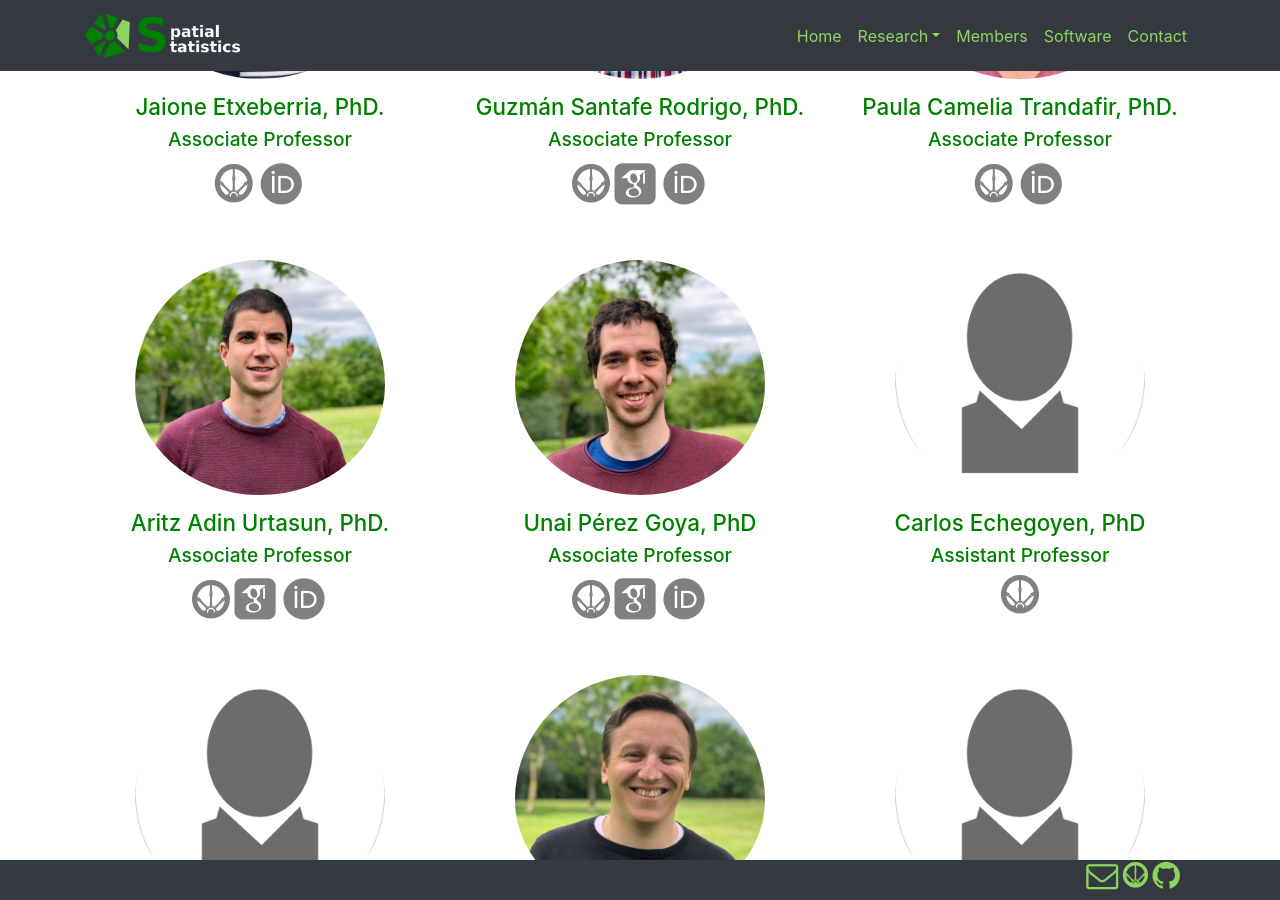
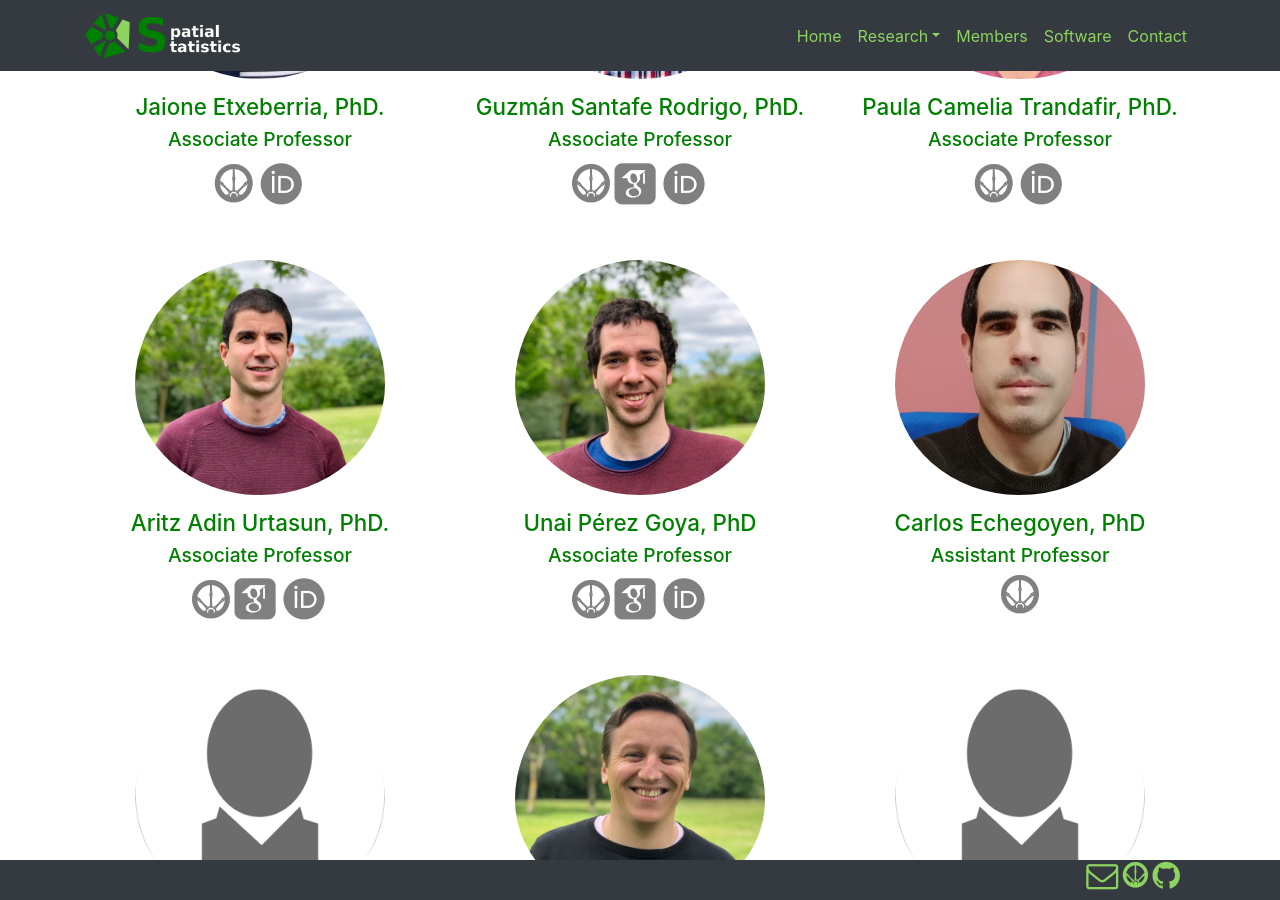
Before and after one commit to spatialstatisticsupna/spatialstatisticsupna.github.io, a Jekyll site: the page built from index.html, in a window 1280 px wide and 900 px high, scrolled down 3814 px. Built offline with Jekyll 4.4.1, drawn with Linux system fonts in a browser that asks for light colours; some web fonts are replaced.

Commit message:
Update members.html

```diff
--- a/_includes/members.html
+++ b/_includes/members.html
@@ -129,7 +129,7 @@
             </div>
 	    <div class="col-lg-4 col-md-6 text-center">
                 <div class="service-box">
-                    <img class="m-img" src="img/GroupMembers/user.png"></img>
+                    <img class="m-img" src="img/GroupMembers/Carlos.jpg"></img>
                     <h3 >Carlos Echegoyen, PhD</h3>
                     <h4 >Assistant Professor</h4>
                     <div id="u-social">
```
